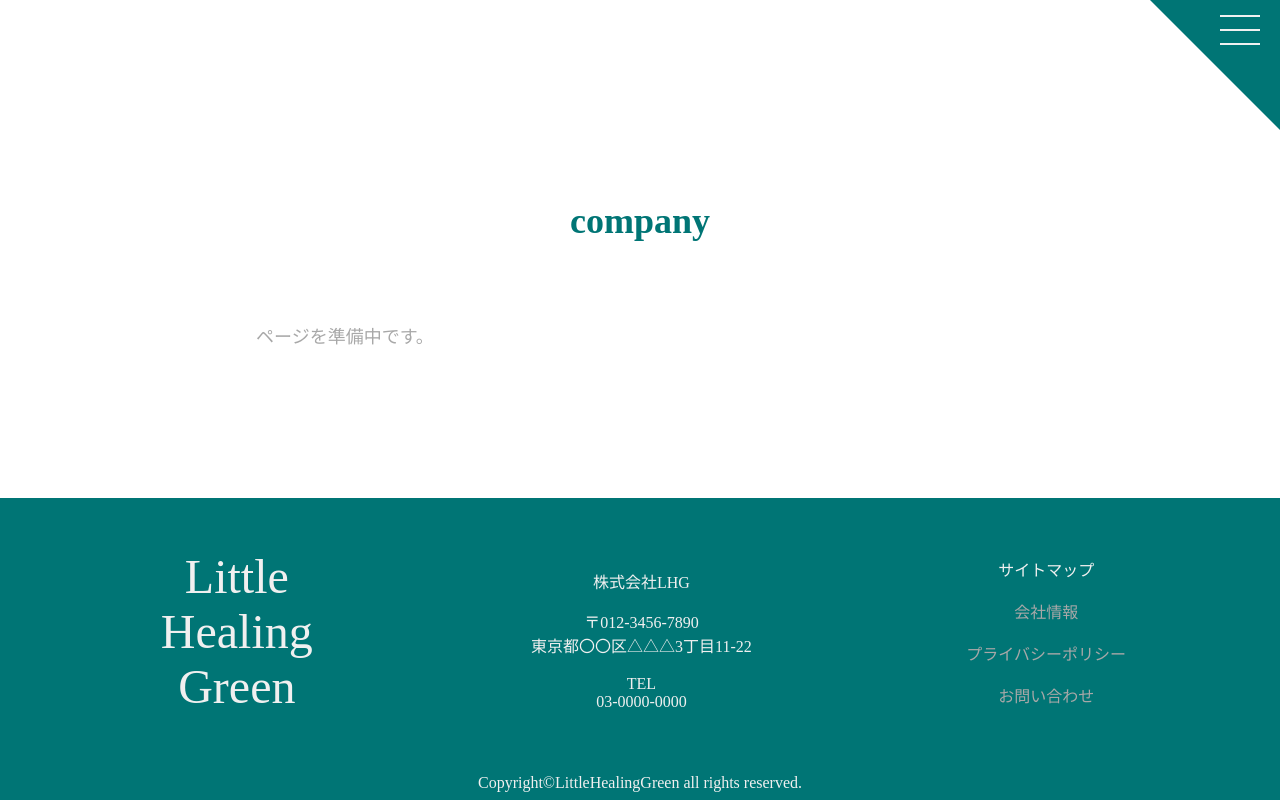
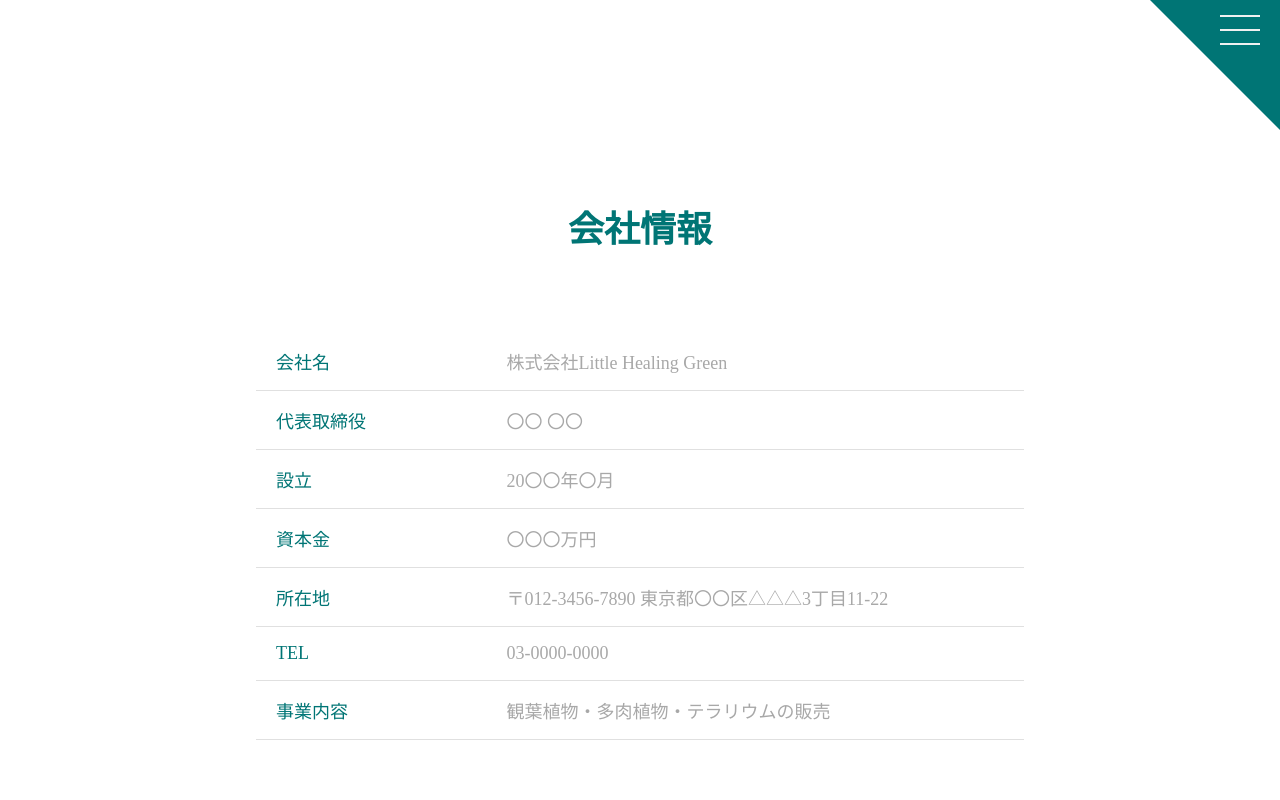
Before and after one commit to tk-from-915/Laravel_prototype, a Nuxt app in the folder hp/: page /company in a window 1280 px wide. Shown: the top 800 px of the page. Built offline with nearby package versions, Linux system fonts and the light colour scheme; a web font is replaced by a local one.

Commit message:
add:会社概要ページ

```diff
--- /dev/null
+++ b/hp/pages/company.vue
@@ -0,0 +1,58 @@
+<template>
+  <CommonPageLayout title="会社情報">
+    <!-- TODO: GraphQL からデータを取得して動的に表示する -->
+    <table class="company-table">
+      <tbody>
+        <tr>
+          <th>会社名</th>
+          <td>株式会社Little Healing Green</td>
+        </tr>
+        <tr>
+          <th>代表取締役</th>
+          <td>〇〇 〇〇</td>
+        </tr>
+        <tr>
+          <th>設立</th>
+          <td>20〇〇年〇月</td>
+        </tr>
+        <tr>
+          <th>資本金</th>
+          <td>〇〇〇万円</td>
+        </tr>
+        <tr>
+          <th>所在地</th>
+          <td>〒012-3456-7890 東京都〇〇区△△△3丁目11-22</td>
+        </tr>
+        <tr>
+          <th>TEL</th>
+          <td>03-0000-0000</td>
+        </tr>
+        <tr>
+          <th>事業内容</th>
+          <td>観葉植物・多肉植物・テラリウムの販売</td>
+        </tr>
+      </tbody>
+    </table>
+  </CommonPageLayout>
+</template>
+
+<style scoped>
+.company-table {
+  width: 100%;
+  border-collapse: collapse;
+  font-size: 18px;
+}
+.company-table th,
+.company-table td {
+  padding: 16px 20px;
+  border-bottom: 1px solid #e0e0e0;
+  text-align: left;
+  vertical-align: top;
+}
+.company-table th {
+  width: 30%;
+  color: #007575;
+  font-weight: normal;
+  white-space: nowrap;
+}
+</style>
```
